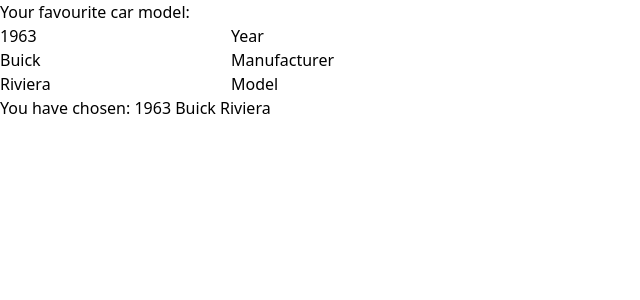
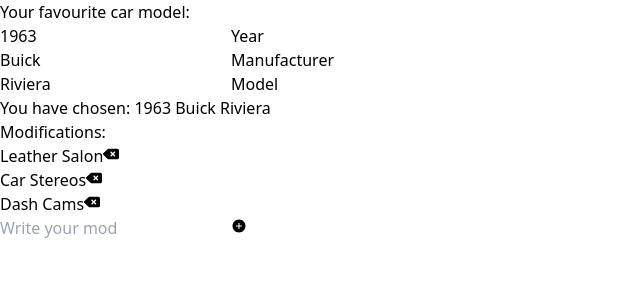
Before and after one commit to SeggyFault/react-car-model-form, a React (Vite) app: page / in a window 1280 px wide. Shown: the top 300 px of the page, without its empty margins (0-640 px from the left). Built offline with nearby package versions, Linux system fonts and the light colour scheme.

Commit message:
feat: add react icons and modification add function

```diff
--- a/package.json
+++ b/package.json
@@ -11,7 +11,8 @@
   },
   "dependencies": {
     "react": "^18.3.1",
-    "react-dom": "^18.3.1"
+    "react-dom": "^18.3.1",
+    "react-icons": "^5.3.0"
   },
   "devDependencies": {
     "@eslint/js": "^9.9.0",
--- a/src/Form/Form.jsx
+++ b/src/Form/Form.jsx
@@ -1,4 +1,5 @@
 import {useState} from "react";
+import ModificationsList from "../ModificationsList/ModificationsList";
 
 function Form() {
 
@@ -17,25 +18,26 @@
   }
 
   return(
-    <div className="flex flex-col justify-center items-center h-screen">
-      <form className="p-4 border border-gray-500 bg-gray-200" action="post">
+    <div className="flex flex-col items-center justify-center h-screen">
+      <form className="p-4 bg-gray-200 border border-gray-500" action="post">
         <fieldset className="flex flex-col gap-3">
           <legend className="mb-3 text-xl">Your favourite car model:</legend>
           <p className="flex gap-3">
-            <input className="border px-2" id="year" type="number" value={car.year} onChange={handleYearChange} />
+            <input className="px-2 border" id="year" type="number" value={car.year} onChange={handleYearChange} />
             <label for="year">Year</label>
           </p>
           <p className="flex gap-3">
-            <input className="border px-2" id="manufacturer" type="text" value={car.manufacturer} onChange={handleManufacturerChange} />
+            <input className="px-2 border" id="manufacturer" type="text" value={car.manufacturer} onChange={handleManufacturerChange} />
             <label for="manufacturer">Manufacturer</label>
           </p>
           <p className="flex gap-3">
-            <input className="border px-2" id="model" type="text" value={car.model} onChange={handleModelChange} />
+            <input className="px-2 border" id="model" type="text" value={car.model} onChange={handleModelChange} />
             <label for="model">Model</label>
           </p>
         </fieldset>
       </form>
-      <h1 className="text-3xl mt-6">You have chosen: <span className="text-blue-400">{car.year} {car.manufacturer} {car.model}</span></h1>
+      <h1 className="mt-6 text-3xl">You have chosen: <span className="text-blue-400">{car.year} {car.manufacturer} {car.model}</span></h1>
+      <ModificationsList/>
     </div>
   )
 }
--- /dev/null
+++ b/src/ModificationsList/ModificationsList.jsx
@@ -0,0 +1,29 @@
+import { useState } from "react";
+import { FaDeleteLeft } from "react-icons/fa6";
+import { IoAddCircleSharp } from "react-icons/io5";
+
+function ModificationsList() {
+
+  const [modifications, setModifications] = useState(["Leather Salon", "Car Stereos", "Dash Cams"]);
+
+  function handleAddModification() {
+    const inputField = document.getElementById("inputField");
+    const inputFieldValue = inputField.value;
+    inputField.value = "";
+    setModifications(m => [...m, inputFieldValue]);
+  }
+
+
+  return(
+    <div>
+      <h2>Modifications:</h2>
+      <ul>
+        {modifications.map((modification, index) => <li key={index}>{modification}<button><FaDeleteLeft /></button></li>)}
+      </ul>
+      <input id="inputField" type="text" placeholder="Write your mod"/>
+      <button onClick={handleAddModification}><IoAddCircleSharp /></button>
+    </div>
+  )
+}
+
+export default ModificationsList;
```
Also changed, not shown: 1 other file (tests, documents, lock files or other folders).
